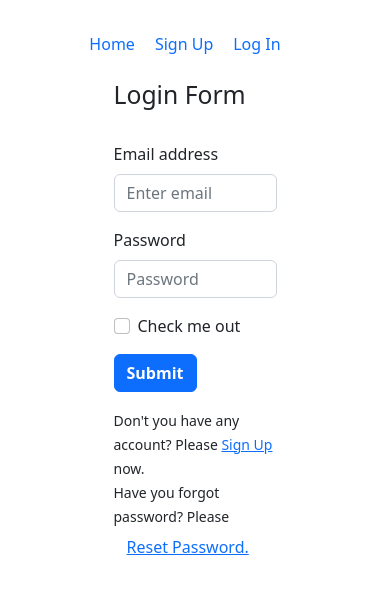
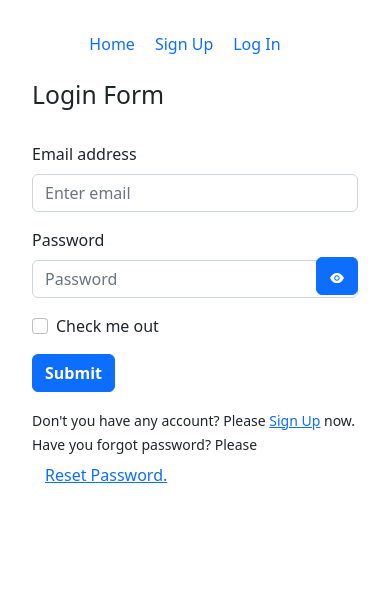
Before and after one commit to nusratBD/react-firebase-email-password-authentication, a React (Vite) app: page /log-in in a window 390 px wide. Shown: the top 594 px of the page. Built offline with nearby package versions, Linux system fonts and the light colour scheme.

Commit message:
Password show hide completed

```diff
--- a/package.json
+++ b/package.json
@@ -17,6 +17,7 @@
     "react": "^18.2.0",
     "react-bootstrap": "^2.7.4",
     "react-dom": "^18.2.0",
+    "react-icons": "^4.8.0",
     "react-router-dom": "^6.11.1",
     "sort-by": "^1.2.0"
   },
--- /dev/null
+++ b/src/Login/Login.css
@@ -0,0 +1,22 @@
+.password{
+    position: absolute;
+    top: 50%;
+    right: 0;
+    display: flex;
+}
+.form-area{
+    position: relative;
+    width: 50%;
+}
+.password-btn{
+    border: 0;
+    color: blue;
+}
+@media only screen and (max-width: 576px) {
+    .form-area{
+        width: 100%;
+    }
+    .password{
+        top: 46%;
+    }
+}
--- a/src/Login/Login.jsx
+++ b/src/Login/Login.jsx
@@ -2,13 +2,23 @@ import React, { useRef, useState } from 'react';
 import Button from 'react-bootstrap/Button';
 import Form from 'react-bootstrap/Form';
 import { Link } from 'react-router-dom';
-import { getAuth, signInWithEmailAndPassword, sendPasswordResetEmail  } from "firebase/auth";
+import { getAuth, signInWithEmailAndPassword, sendPasswordResetEmail } from "firebase/auth";
 import app from '../assets/firebase/firebase.init';
+import './Login.css';
+import { AiFillEye, AiFillEyeInvisible } from 'react-icons/ai';
 const auth = getAuth(app);
 const Login = () => {
     const [error, setError] = useState('');
     const [success, setSuccess] = useState('');
+    const [passwordType, setPasswordType] = useState("password");
     const emailRef = useRef();
+    const togglePassword = ()=>{
+        if(passwordType==="password"){
+            setPasswordType("text");
+            return;
+        }
+        setPasswordType("password");
+    }
     const handleLogin = (event) => {
         event.preventDefault();
         const login = event.target;
@@ -47,7 +57,7 @@ const Login = () => {
         }
     }
 return (
-        <div className='w-50 mx-auto text-start'>
+    <div className=' mx-auto text-start form-area'>
         <br></br>
         <h2>Login Form</h2>
         <br></br>
@@ -59,7 +69,7 @@ const Login = () => {
 
             <Form.Group className="mb-3" controlId="formBasicPassword">
                 <Form.Label>Password</Form.Label>
-                    <Form.Control type="password" placeholder="Password" name='password' required />
+                    <Form.Control type={passwordType} placeholder="Password" name='password' required />
             </Form.Group>
             <Form.Group className="mb-3" controlId="formBasicCheckbox">
                 <Form.Check type="checkbox" label="Check me out" />
@@ -69,6 +79,9 @@ const Login = () => {
                 Submit
             </Button>
         </Form>
+        <div className='password'><button className="btn btn-outline btn-primary" onClick={togglePassword}>
+                        {passwordType === "password" ? <AiFillEye className='eye'></AiFillEye> : <AiFillEyeInvisible className='eye'></AiFillEyeInvisible>}
+                    </button></div>
         <p className='text-success fw-bold'>{success}</p>
         <div><small>Don't you have any account? Please <Link to='/sign-up'>Sign Up</Link> now.</small></div>
         <div><small>Have you forgot password? Please <button className='btn btn-link' onClick={resetPassword}>Reset Password.</button></small></div>
```
Also changed, not shown: 1 other file (tests, documents, lock files or other folders). Lines whose indentation alone changed are shown as unchanged.
